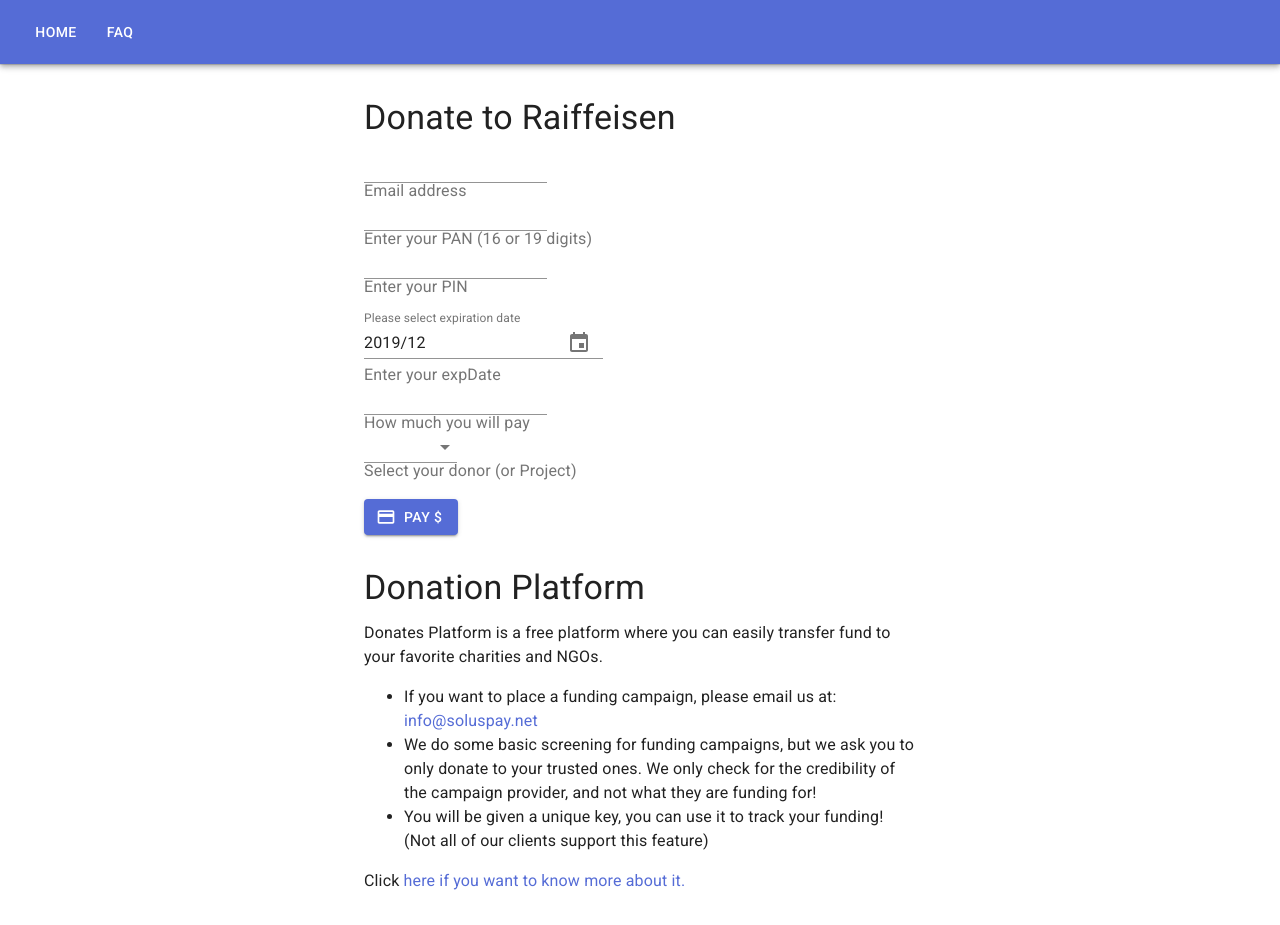
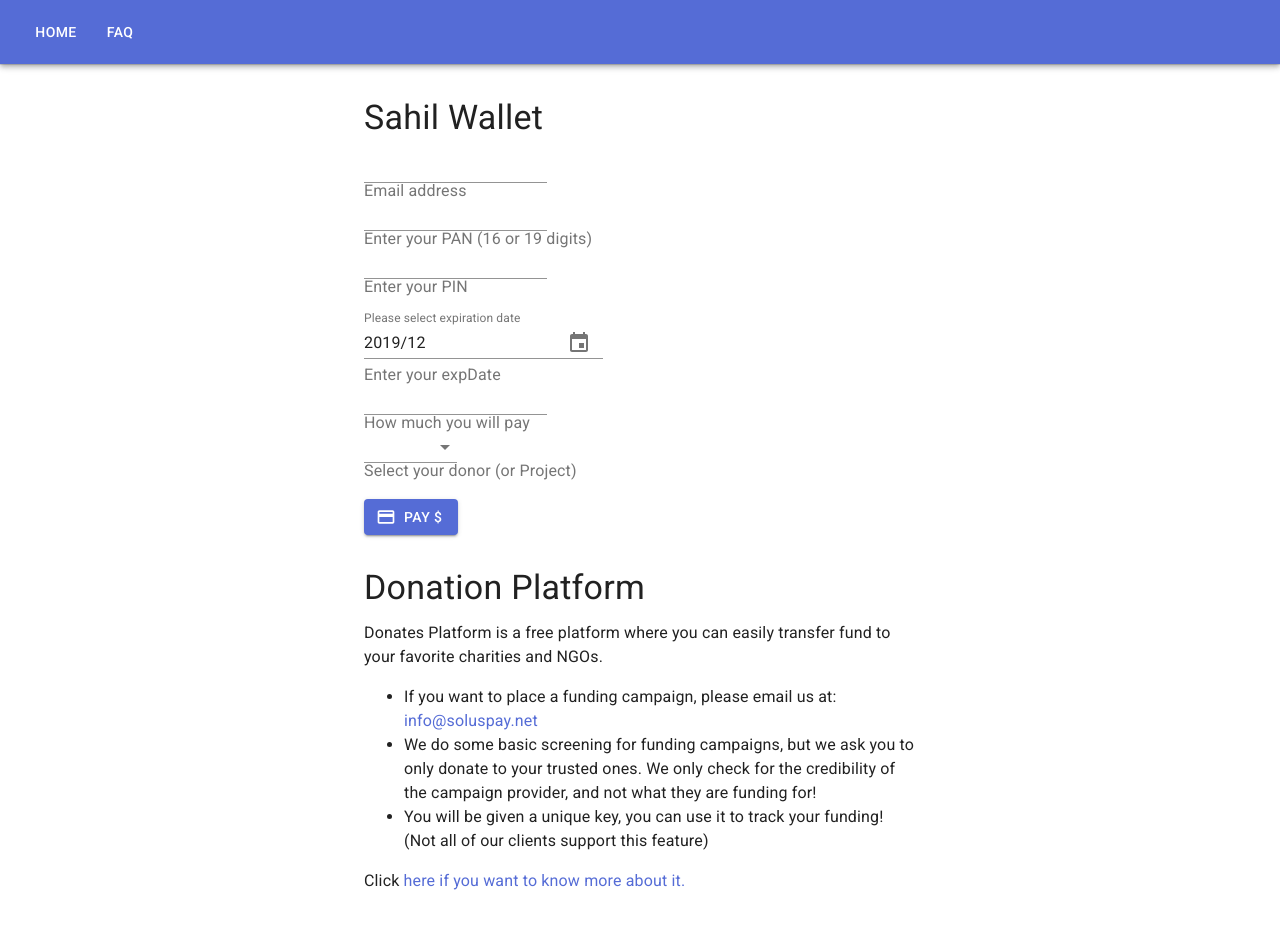
Before and after one commit to adonese/donates, a React (Create React App) app: page / in a window 1280 px wide. Built offline with nearby package versions, Linux system fonts and the light colour scheme.

Commit message:
fixing ipin encryption

```diff
--- a/src/App.js
+++ b/src/App.js
@@ -73,7 +73,6 @@
   }
 
   setKey() {
-    console.log("the state is ", this.state)
     fetch('https://beta.soluspay.net/api/consumer/key', {
       method: 'POST',
       headers: {
@@ -94,9 +93,9 @@
       })
       .then((data) => {
         console.log("the public key is", data.ebs_response.pubKeyValue)
-        if (localStorage.getItem("key") != null) {
+
           localStorage.setItem("key", data.ebs_response.pubKeyValue)
-        }
+
       })
       .catch(error => {
         console.log('error: ' + error);
@@ -108,6 +107,7 @@
 
   generateIPin(pin, key) {
     // do something
+    console.log("the key is: ", key)
     let id = uuid.v4()
     let jsencrypt = new JSencrypt();
     jsencrypt.setPublicKey(key);
@@ -185,7 +185,7 @@
       <Container maxWidth="sm">
         <Box my={4}>
           <Typography variant="h4" component="h1" gutterBottom>
-            {"Donate to " + "Raiffeisen"}
+            {"Sahil Wallet"}
           </Typography>
 
           {/* Form */}
```
Also changed, not shown: 1 other file (tests, documents, lock files or other folders).
